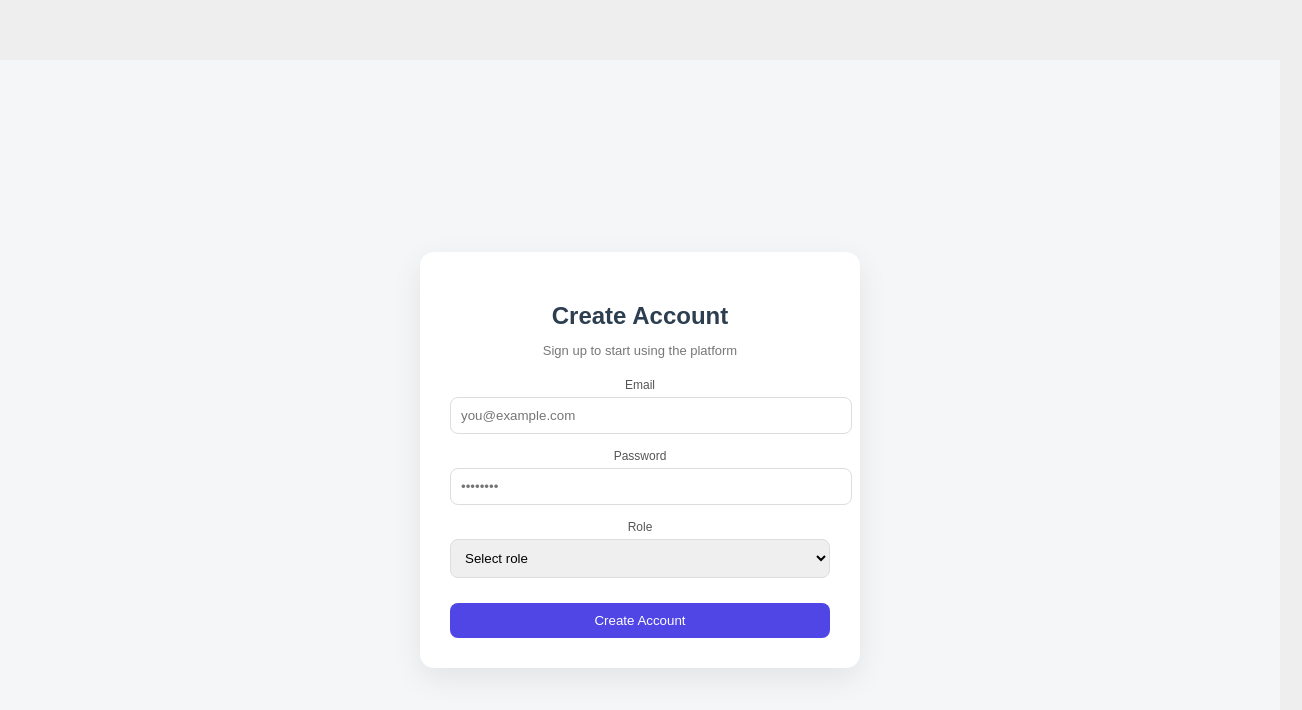
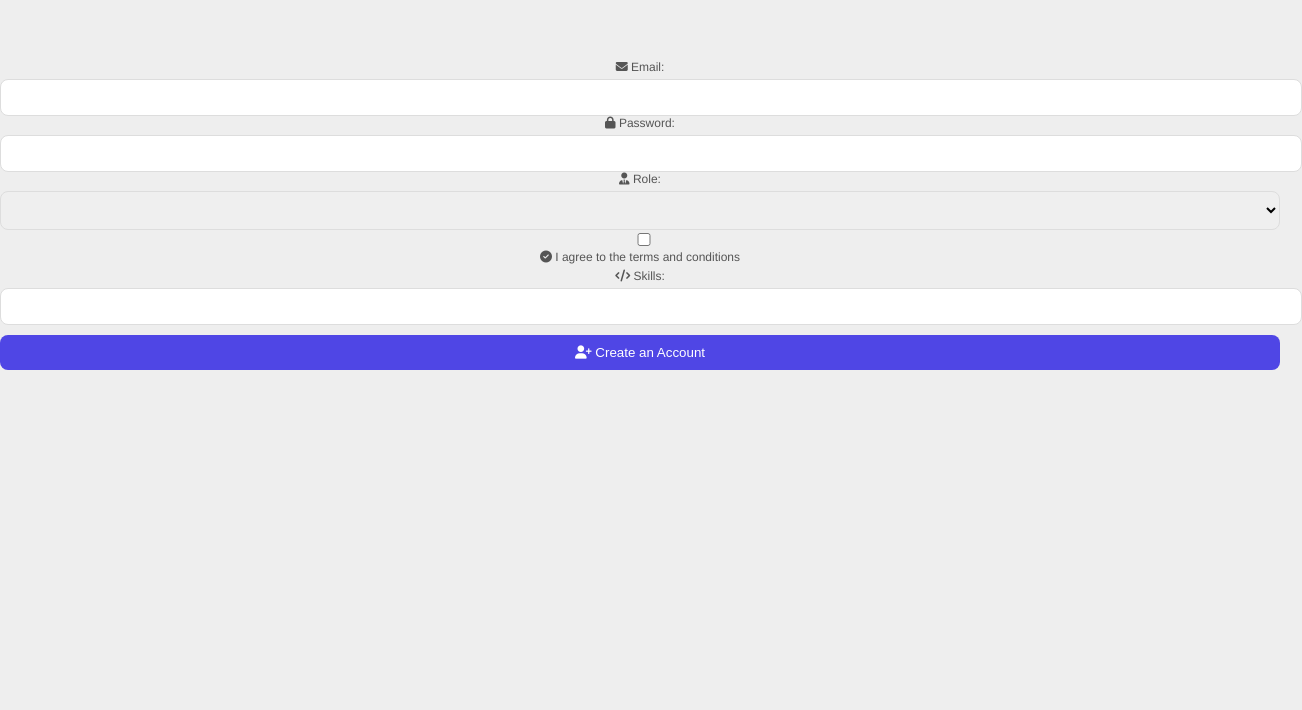
Before and after one commit to esraasaab1-droid/form-signup, a Vue app: page / in a window 1280 px wide. Shown: the top 710 px of the page, 1302 px wide, since content can reach past the window. Built offline with nearby package versions, Linux system fonts and the light colour scheme.

Commit message:
Update Signup.vue

```diff
--- a/src/components/Signup.vue
+++ b/src/components/Signup.vue
@@ -1,72 +1,135 @@
+
   <template>
-  <div class="auth-wrapper">
-    <form class="card" @submit.prevent="handleSubmit">
+    <link
+  rel="stylesheet"
+  href="https://cdnjs.cloudflare.com/ajax/libs/font-awesome/6.7.2/css/all.min.css"
+/>
+  <form @submit.prevent="handleSUbmit">
 
-      <h2>Create Account</h2>
-      <p class="subtitle">Sign up to start using the platform</p>
+    <label>
+      <i class="fa-solid fa-envelope"></i>
+      Email:
+    </label>
+    <input v-model="email" type="email" required />
 
-      <!-- Email -->
-      <div class="field">
-        <label>Email</label>
-        <input v-model="email" type="email" placeholder="you@example.com" />
-        <small v-if="errors.email">{{ errors.email }}</small>
+    <label>
+      <i class="fa-solid fa-lock"></i>
+      Password:
+    </label>
+    <input v-model="password" type="password" required />
+
+    <div v-if="PasswrdError" class="error">
+      <i class="fa-solid fa-triangle-exclamation"></i>
+      {{ PasswrdError }}
     </div>
 
-      <!-- Password -->
-      <div class="field">
-        <label>Password</label>
-        <input v-model="password" type="password" placeholder="••••••••" />
-        <small v-if="errors.password">{{ errors.password }}</small>
+    <label>
+      <i class="fa-solid fa-user-tie"></i>
+      Role:
+    </label>
+    <select v-model="role" required>
+      <option value="developer">Web Developer</option>
+      <option value="Designer">Web Designer</option>
+    </select>
+
+    <div class="terms">
+      <input type="checkbox" v-model="terms" required />
+      <label>
+        <i class="fa-solid fa-circle-check"></i>
+        I agree to the terms and conditions
+      </label>
     </div>
 
-      <!-- Role -->
-      <div class="field">
-        <label>Role</label>
-        <select v-model="role">
-          <option disabled value="">Select role</option>
-          <option>Developer</option>
-          <option>Designer</option>
-        </select>
+    <label>
+      <i class="fa-solid fa-code"></i>
+      Skills:
+    </label>
+    <input
+      type="text"
+      v-model="tempSkill"
+      required
+      @keyup.space="addskill"
+    />
+
+    <div v-for="skill in skills" :key="skill" class="pill">
+      <span @click="removeskill(skill)">
+        <i class="fa-solid fa-gem"></i>
+        {{ skill }}
+      </span>
     </div>
 
-      <!-- Submit -->
-      <button type="submit">Create Account</button>
+    <div class="submit">
+      <button>
+        <i class="fa-solid fa-user-plus"></i>
+        Create an Account
+      </button>
+    </div>
 
   </form>
-  </div>
 </template>
 
 <script>
+import Signup from "./Signup.vue";
+const passwordRegex =
+  /^(?=.*[A-Z])(?=.*[a-z])(?=.*\d)(?=.*[@#$%^&+=])[A-Za-z\d@#$%^&+=]{8,}$/;
+
+
 export default {
   data() {
     return {
       email: "",
       password: "",
       role: "",
-      errors: {}
+      terms: false,
+      skills: [],
+      PasswrdError:''
     };
   },
+  methods: {
+    addskill(e) {
+      if (e.key === " " && this.tempSkill) {
+        if (!this.skills.includes(this.tempSkill)) {
+          this.skills.push(this.tempSkill);
+        }
+        this.tempSkill = "";
+      }
+    },
+    removeskill(skill) {
+      this.skills = this.skills.filter((s) => {
+        return skill !== s;
+      });
+    },
+    handleSUbmit(){
+this.PasswrdError = "";
 
-  methods: {
-    handleSubmit() {
-      this.errors = {};
-
-      if (!this.email.includes("@")) {
-        this.errors.email = "Invalid email";
+if (!passwordRegex.test(this.password)) {
+  this.PasswrdError =
+    "Password must contain at least 8 characters, one uppercase letter, one lowercase letter, one number, and one special character.";
+  return;
 }
 
-      if (this.password.length < 8) {
-        this.errors.password = "Minimum 8 characters required";
-      }
+alert("Form submitted successfully!");
 
-      if (Object.keys(this.errors).length === 0) {
-        alert("Account created successfully!");
+console.log({
+  email: this.email,
+  password: this.password,
+  role: this.role,
+  terms: this.terms,
+  skills: this.skills,
+});
+   if(!this.PasswrdError){
+    alert('Form submitted successfully!');
+    console.log({
+      email: this.email,
+      password: this.password,
+      role: this.role,
+      terms: this.terms,
+      skills: this.skills
+    });
    }
   }
-  }
-};
+}}
 </script>
-
 <style scoped>
 .auth-wrapper {
   height: 100vh;
```
Lines whose indentation alone changed are shown as unchanged.
